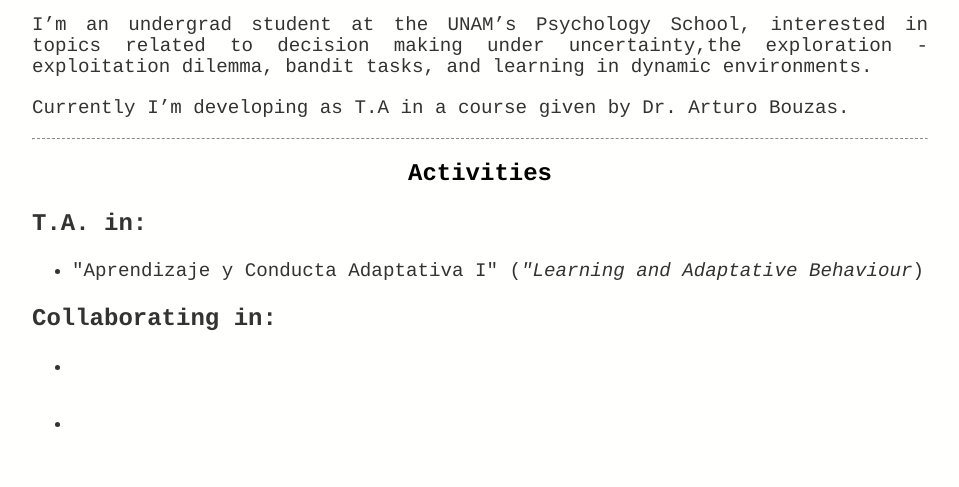
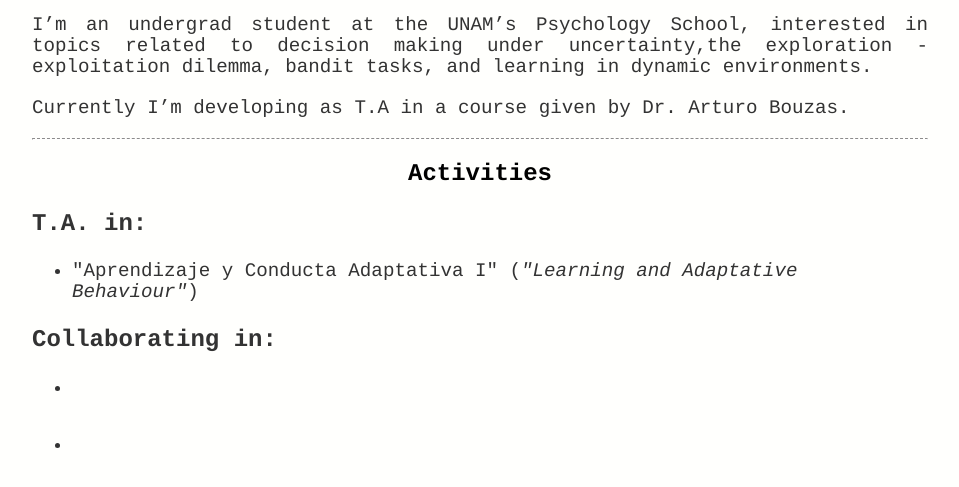
Before and after one commit to BouzasLab25/bouzaslab25.github.io, a Jekyll site: the page built from people/al_Gaby.html, in a window 1280 px wide and 900 px high, scrolled down 863 px. Shown: the top 487 px of the window, without its empty margins (160-1119 px from the left). Built offline with Jekyll 4.4.1, drawn with Linux system fonts in a browser that asks for light colours.

Commit message:
Update al_Gaby.html

```diff
--- a/people/al_Gaby.html
+++ b/people/al_Gaby.html
@@ -27,7 +27,7 @@
 
 <p style="text-align:justify"><b>T.A. in:</b></p>
 	<ul>
-	<li class='ho' > "Aprendizaje y Conducta Adaptativa I" (<i>"Learning and Adaptative Behaviour</i>)</li>
+	<li class='ho' > "Aprendizaje y Conducta Adaptativa I" (<i>"Learning and Adaptative Behaviour"</i>)</li>
 	</ul>
 <p style="text-align:justify"><b>Collaborating in:</b></p>
 	<ul>
```
